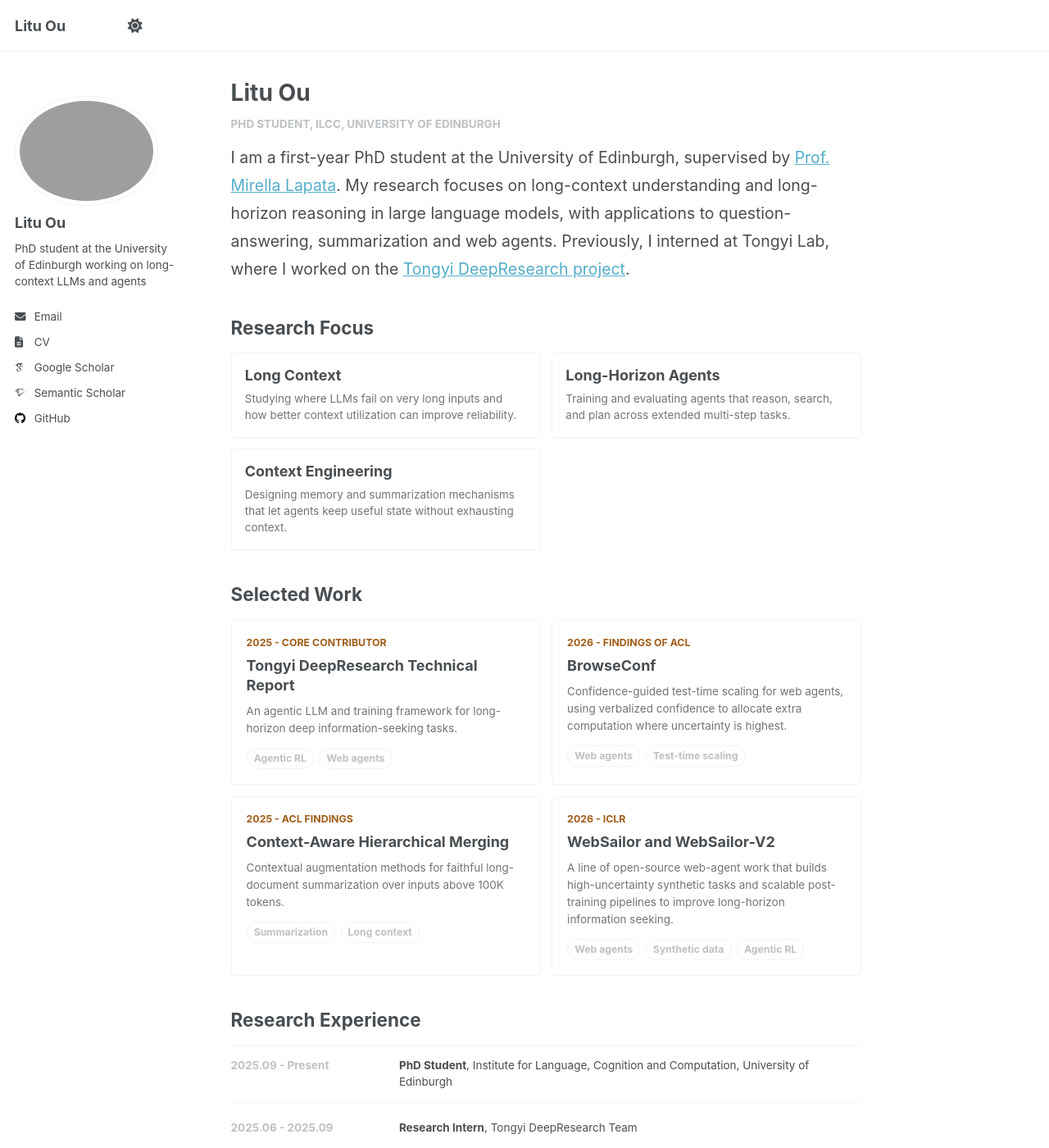
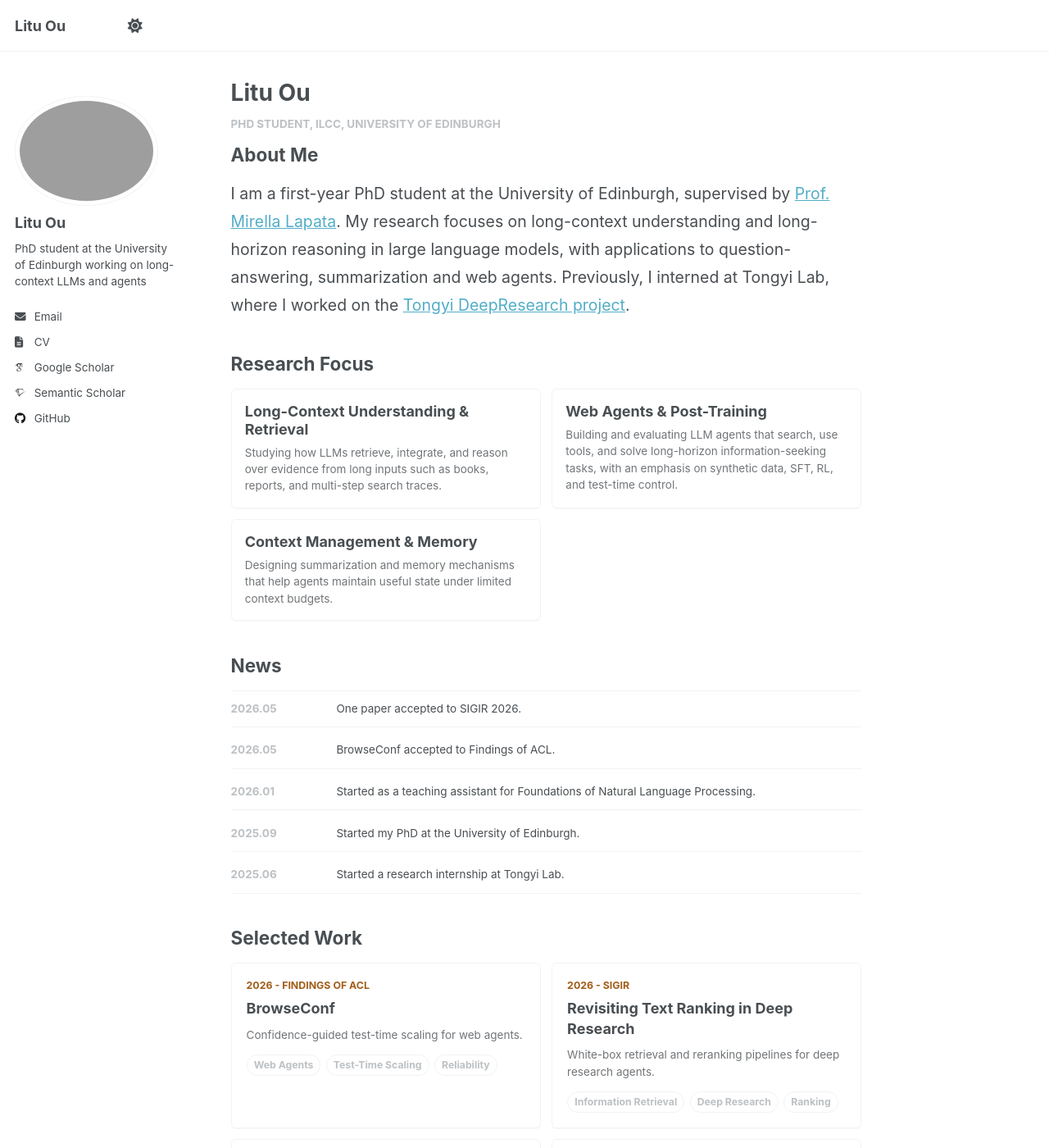
Before and after one commit to Leonard907/Leonard907.github.io, a Jekyll site: the page built from _pages/about.md, in a window 1280 px wide and 1400 px high. Shown: the whole window at 82% size. Built offline with Jekyll 4.4.1, drawn with Linux system fonts in a browser that asks for light colours; some web fonts are replaced; a script that is not in the unit is left out; some of the changed text lies outside the part shown.

Commit message:
Refresh homepage research narrative

```diff
--- a/_config.yml
+++ b/_config.yml
@@ -12,7 +12,7 @@
 title                    : "Litu Ou"
 title_separator          : "-"
 name                     : &name "Litu Ou"
-description              : &description "Litu Ou - research on long-context understanding, long-horizon agents, and LLM reasoning"   # Update this with a general description of your site, this is the default if not overridden by a page
+description              : &description "Litu Ou - research on long-context LLMs, web agents, retrieval, and post-training"   # Update this with a general description of your site, this is the default if not overridden by a page
 url                      : https://Leonard907.github.io # The base hostname & protocol for your site e.g. "https://[your GitHub username].github.io",
                                                            # or if you already have some other page hosted on Github then use "https://[your GitHub username].github.io/[Your Repo Name]"
 baseurl                  : "" # the subpath of your site, e.g. "/blog"
--- a/_pages/about.md
+++ b/_pages/about.md
@@ -10,26 +10,55 @@
 <div class="home-profile">
   <p class="home-profile__eyebrow">PhD Student, ILCC, University of Edinburgh</p>
 
-  <p class="home-profile__lede">
-    I am a first-year PhD student at the University of Edinburgh, supervised by <a href="https://homepages.inf.ed.ac.uk/mlap/">Prof. Mirella Lapata</a>. My research focuses on long-context understanding and long-horizon reasoning in large language models, with applications to question-answering, summarization and web agents. Previously, I interned at Tongyi Lab, where I worked on the <a href="https://github.com/Alibaba-NLP/DeepResearch">Tongyi DeepResearch project</a>.
-  </p>
+  <section class="home-section home-section--intro" aria-labelledby="about-me">
+    <h2 id="about-me">About Me</h2>
+    <p class="home-profile__lede">
+      I am a first-year PhD student at the University of Edinburgh, supervised by <a href="https://homepages.inf.ed.ac.uk/mlap/">Prof. Mirella Lapata</a>. My research focuses on long-context understanding and long-horizon reasoning in large language models, with applications to question-answering, summarization and web agents. Previously, I interned at Tongyi Lab, where I worked on the <a href="https://github.com/Alibaba-NLP/DeepResearch">Tongyi DeepResearch project</a>.
+    </p>
+  </section>
 
   <section class="home-section" aria-labelledby="research-focus">
     <h2 id="research-focus">Research Focus</h2>
     <div class="focus-grid">
       <article class="focus-item">
-        <h3>Long Context</h3>
-        <p>Studying where LLMs fail on very long inputs and how better context utilization can improve reliability.</p>
+        <h3>Long-Context Understanding &amp; Retrieval</h3>
+        <p>Studying how LLMs retrieve, integrate, and reason over evidence from long inputs such as books, reports, and multi-step search traces.</p>
       </article>
       <article class="focus-item">
-        <h3>Long-Horizon Agents</h3>
-        <p>Training and evaluating agents that reason, search, and plan across extended multi-step tasks.</p>
+        <h3>Web Agents &amp; Post-Training</h3>
+        <p>Building and evaluating LLM agents that search, use tools, and solve long-horizon information-seeking tasks, with an emphasis on synthetic data, SFT, RL, and test-time control.</p>
       </article>
       <article class="focus-item">
-        <h3>Context Engineering</h3>
-        <p>Designing memory and summarization mechanisms that let agents keep useful state without exhausting context.</p>
+        <h3>Context Management &amp; Memory</h3>
+        <p>Designing summarization and memory mechanisms that help agents maintain useful state under limited context budgets.</p>
       </article>
     </div>
+  </section>
+
+  <section class="home-section" aria-labelledby="news">
+    <h2 id="news">News</h2>
+    <ol class="news-list">
+      <li>
+        <span class="news-list__date">2026.05</span>
+        <div>One paper accepted to SIGIR 2026.</div>
+      </li>
+      <li>
+        <span class="news-list__date">2026.05</span>
+        <div>BrowseConf accepted to Findings of ACL.</div>
+      </li>
+      <li>
+        <span class="news-list__date">2026.01</span>
+        <div>Started as a teaching assistant for Foundations of Natural Language Processing.</div>
+      </li>
+      <li>
+        <span class="news-list__date">2025.09</span>
+        <div>Started my PhD at the University of Edinburgh.</div>
+      </li>
+      <li>
+        <span class="news-list__date">2025.06</span>
+        <div>Started a research internship at Tongyi Lab.</div>
+      </li>
+    </ol>
   </section>
 
   <section class="home-section" aria-labelledby="selected-work">
@@ -39,32 +68,33 @@
 
     <div class="work-grid">
       <article class="work-card">
-        <div class="work-card__meta">2025 - Core Contributor</div>
-        <h3><a href="https://arxiv.org/abs/2510.24701">Tongyi DeepResearch Technical Report</a></h3>
-        <p>An agentic LLM and training framework for long-horizon deep information-seeking tasks.</p>
-        <div class="tag-row"><span>Agentic RL</span><span>Web agents</span></div>
+        <div class="work-card__meta">2026 - Findings of ACL</div>
+        <h3><a href="https://arxiv.org/abs/2510.23458">BrowseConf</a></h3>
+        <p>Confidence-guided test-time scaling for web agents.</p>
+        <div class="tag-row"><span>Web Agents</span><span>Test-Time Scaling</span><span>Reliability</span></div>
       </article>
 
       <article class="work-card">
-        <div class="work-card__meta">2026 - Findings of ACL</div>
-        <h3><a href="https://arxiv.org/abs/2510.23458">BrowseConf</a></h3>
-        <p>Confidence-guided test-time scaling for web agents, using verbalized confidence to allocate extra computation where uncertainty is highest.</p>
-        <div class="tag-row"><span>Web agents</span><span>Test-time scaling</span></div>
+        <div class="work-card__meta">2026 - SIGIR</div>
+        <h3><a href="https://arxiv.org/abs/2602.21456">Revisiting Text Ranking in Deep Research</a></h3>
+        <p>White-box retrieval and reranking pipelines for deep research agents.</p>
+        <div class="tag-row"><span>Information Retrieval</span><span>Deep Research</span><span>Ranking</span></div>
       </article>
 
       <article class="work-card">
-        <div class="work-card__meta">2025 - ACL Findings</div>
+        <div class="work-card__meta">2025 - Findings of ACL</div>
         <h3><a href="https://aclanthology.org/2025.findings-acl.289/">Context-Aware Hierarchical Merging</a></h3>
-        <p>Contextual augmentation methods for faithful long-document summarization over inputs above 100K tokens.</p>
-        <div class="tag-row"><span>Summarization</span><span>Long context</span></div>
+        <p>Faithful long-document summarization over book-length inputs.</p>
+        <div class="tag-row"><span>Long Context</span><span>Summarization</span></div>
       </article>
 
       <article class="work-card">
         <div class="work-card__meta">2026 - ICLR</div>
-        <h3><a href="https://openreview.net/forum?id=HuP16O5SJf">WebSailor and WebSailor-V2</a></h3>
-        <p>A line of open-source web-agent work that builds high-uncertainty synthetic tasks and scalable post-training pipelines to improve long-horizon information seeking.</p>
-        <div class="tag-row"><span>Web agents</span><span>Synthetic data</span><span>Agentic RL</span></div>
+        <h3><a href="https://openreview.net/forum?id=HuP16O5SJf">WebSailor / WebSailor-V2</a></h3>
+        <p>Synthetic data and scalable RL for long-horizon web agents.</p>
+        <div class="tag-row"><span>Synthetic Data</span><span>Agentic RL</span></div>
       </article>
+
     </div>
   </section>
 
@@ -73,19 +103,31 @@
     <ol class="timeline-list">
       <li>
         <span class="timeline-list__date">2025.09 - Present</span>
-        <div><strong>PhD Student</strong>, Institute for Language, Cognition and Computation, University of Edinburgh</div>
+        <div>
+          <strong>PhD Student</strong>, Institute for Language, Cognition and Computation, University of Edinburgh
+          <p class="timeline-list__detail">Researching long-context and long-horizon LLM systems, supervised by Prof. Mirella Lapata.</p>
+        </div>
       </li>
       <li>
         <span class="timeline-list__date">2025.06 - 2025.09</span>
-        <div><strong>Research Intern</strong>, Tongyi DeepResearch Team</div>
+        <div>
+          <strong>Research Intern</strong>, Tongyi DeepResearch Team
+          <p class="timeline-list__detail">Worked on post-training, test-time control, and scalable RL pipelines for LLM-based web agents.</p>
+        </div>
       </li>
       <li>
         <span class="timeline-list__date">2024.08 - 2025.05</span>
-        <div><strong>Research Intern (Remote)</strong>, Tsinghua University</div>
+        <div>
+          <strong>Research Intern (Remote)</strong>, Tsinghua University
+          <p class="timeline-list__detail">Worked on tool learning and multi-step reasoning with large language models.</p>
+        </div>
       </li>
       <li>
         <span class="timeline-list__date">2023.06 - 2024.11</span>
-        <div><strong>Research Assistant</strong>, University of Edinburgh</div>
+        <div>
+          <strong>Research Assistant</strong>, University of Edinburgh
+          <p class="timeline-list__detail">Worked on retrieval-enhanced and hierarchical methods for faithful book-length summarization.</p>
+        </div>
       </li>
     </ol>
   </section>
@@ -125,10 +167,6 @@
         <div class="publication-list__meta">Kuan Li, Zhongwang Zhang, Huifeng Yin, Liwen Zhang, Litu Ou, Jialong Wu, et al. - arXiv, 2025</div>
       </li>
       <li>
-        <div class="publication-list__title"><a href="https://arxiv.org/abs/2506.07900">MiniCPM4: Ultra-Efficient LLMs on End Devices</a></div>
-        <div class="publication-list__meta">MiniCPM Team, including Litu Ou - arXiv, 2025</div>
-      </li>
-      <li>
         <div class="publication-list__title"><a href="https://arxiv.org/abs/2505.11833">ToLeaP: Rethinking Development of Tool Learning with Large Language Models</a></div>
         <div class="publication-list__meta">Haotian Chen, Zijun Song, Boye Niu, Ke Zhang, Litu Ou, Yaxi Lu, Zhong Zhang, Xin Cong, Yankai Lin, Zhiyuan Liu, Maosong Sun - arXiv, 2025</div>
       </li>
@@ -142,7 +180,7 @@
       </li>
       <li>
         <div class="publication-list__title"><a href="https://arxiv.org/abs/2305.17306">Chain-of-Thought Hub: A Continuous Effort to Measure Large Language Models' Reasoning Performance</a></div>
-        <div class="publication-list__meta">Yao Fu, Litu Ou, Mingyu Chen, Yuhao Wan, Hao Peng, Tushar Khot - ICML DeployableGenerativeAI Workshop, 2023</div>
+        <div class="publication-list__meta">Yao Fu, Litu Ou, Mingyu Chen, Yuhao Wan, Hao Peng, Tushar Khot - ICML, 2023</div>
       </li>
       <li>
         <div class="publication-list__title"><a href="https://proceedings.mlr.press/v202/fu23d.html">Specializing Smaller Language Models towards Multi-Step Reasoning</a></div>
@@ -150,4 +188,18 @@
       </li>
     </ol>
   </section>
+
+  <section class="home-section" aria-labelledby="teaching-service">
+    <h2 id="teaching-service">Academic Service / Teaching</h2>
+    <ol class="timeline-list">
+      <li>
+        <span class="timeline-list__date">2026.02</span>
+        <div><strong>Reviewer</strong>, LLA Workshop at ICLR</div>
+      </li>
+      <li>
+        <span class="timeline-list__date">2026.01 - 2026.05</span>
+        <div><strong>Teaching Assistant</strong>, Foundations of Natural Language Processing, University of Edinburgh</div>
+      </li>
+    </ol>
+  </section>
 </div>
--- a/_sass/layout/_homepage.scss
+++ b/_sass/layout/_homepage.scss
@@ -67,6 +67,10 @@
       font-size: 1.25rem;
       line-height: 1.25;
     }
+  }
+
+  .home-section--intro {
+    margin-top: 0;
   }
 
   .section-heading {
@@ -182,11 +186,32 @@
     }
   }
 
+  .news-list,
   .timeline-list,
   .publication-list {
     margin: 0;
     padding: 0;
     list-style: none;
+  }
+
+  .news-list {
+    border-top: 1px solid var(--global-border-color);
+
+    li {
+      display: grid;
+      grid-template-columns: minmax(5.25rem, 0.18fr) 1fr;
+      gap: 0.75rem;
+      padding: 0.65rem 0;
+      border-bottom: 1px solid var(--global-border-color);
+      font-family: $sans-serif;
+      font-size: $type-size-6;
+      line-height: 1.45;
+    }
+
+    .news-list__date {
+      color: var(--global-text-color-light);
+      font-weight: 700;
+    }
   }
 
   .timeline-list {
@@ -206,6 +231,12 @@
     .timeline-list__date {
       color: var(--global-text-color-light);
       font-weight: 700;
+    }
+
+    .timeline-list__detail {
+      margin: 0.25rem 0 0;
+      color: var(--global-text-color);
+      opacity: 0.74;
     }
   }
 
@@ -273,6 +304,7 @@
       }
     }
 
+    .news-list li,
     .timeline-list li {
       grid-template-columns: 1fr;
       gap: 0.2rem;
```
